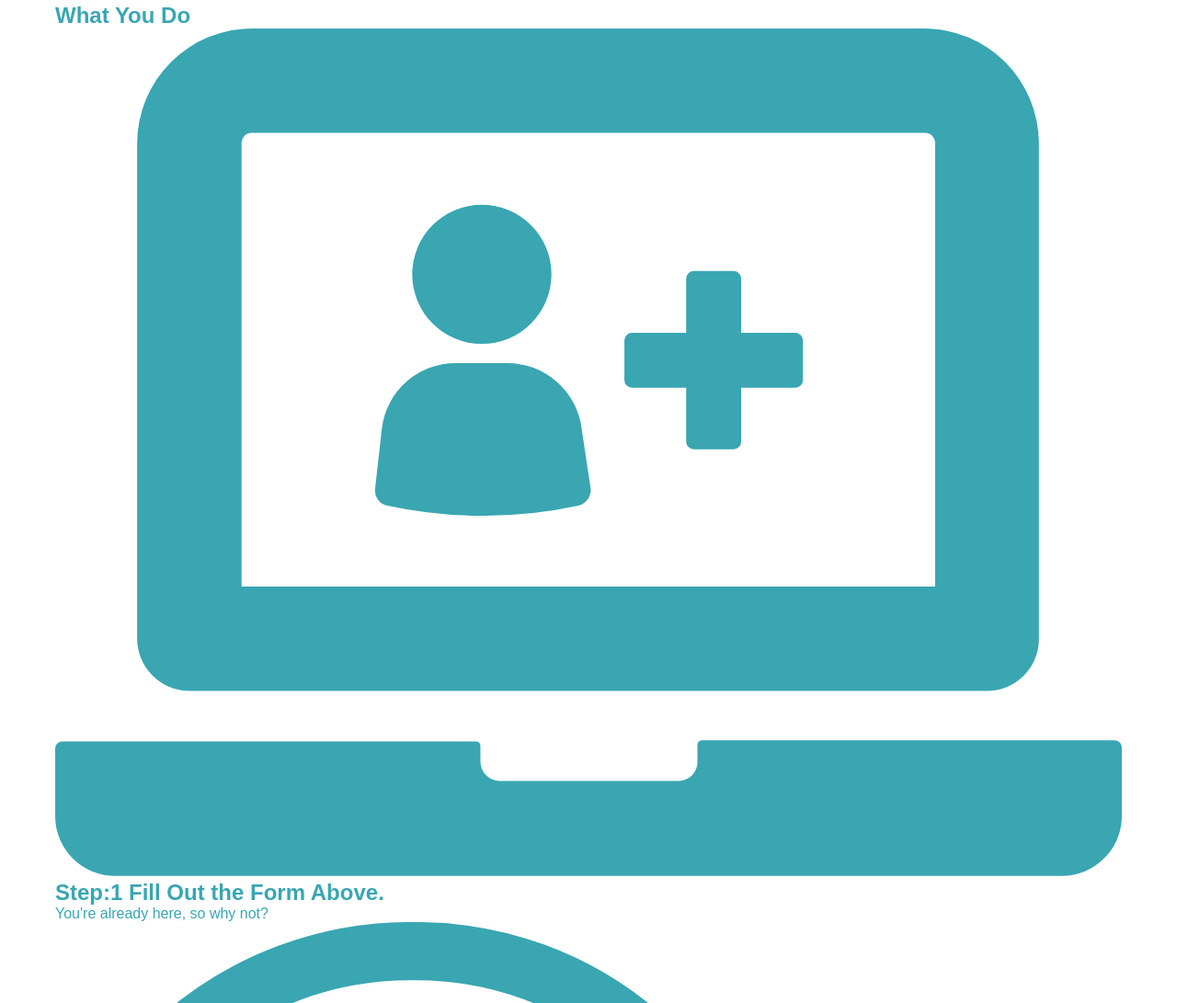
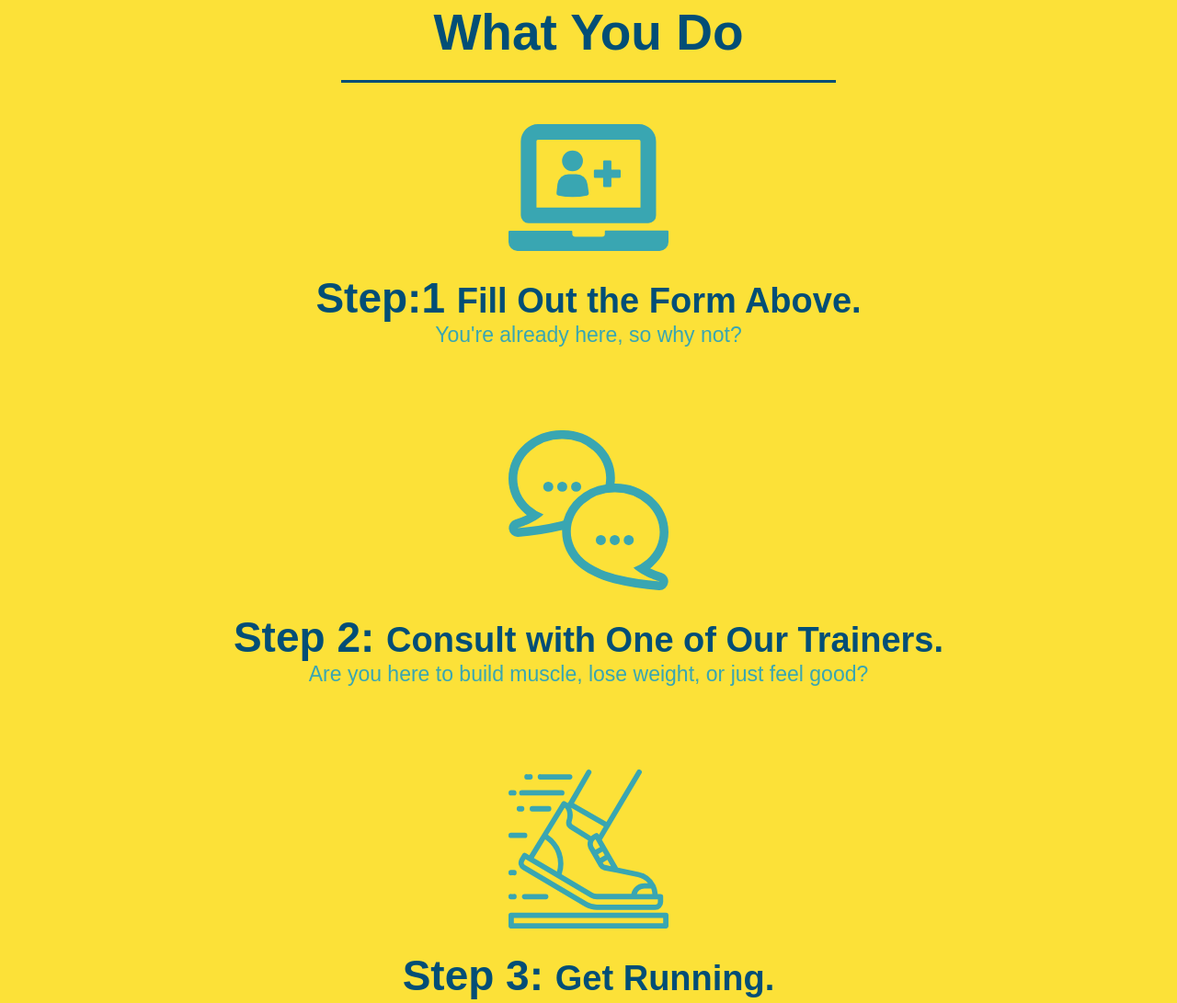
Before and after one commit to Hunyeh/run-buddy, a plain HTML site: page index.html in a window 1280 px wide. Shown: the part 1117-2208 px from the top of the page at 92% size. Drawn offline with Linux system fonts and the light colour scheme; files whose address does not match are found by name.

Commit message:
style what we do section

```diff
--- a/index.html
+++ b/index.html
@@ -71,38 +71,38 @@
 
        <!--"what we do" section -->
        <section id="what-we-do" class="intro">
-           <h2>What We Do</h2>
+           <h2 class="section-title primary-border">What We Do</h2>
            <p>
             butcher selfies chambray shabby chic gentrify readymade yr Echo Park XOXO Tumblr normcore Banksy direct trade Blue Bottle chillwave you probably haven't heard of them single-origin coffee Vice fanny pack fixie Odd Future Austin fingerstache pickled twee synth Wes Anderson Thundercats viral bitters flannel meggings narwhal Marfa Schlitz sustainable Intelligentsia umami deep v craft
            </p>
        </section>
 
        <!-- "what you do" section-->
-       <section id="what-you-do">
-           <h2>What You Do</h2>
+       <section id="what-you-do" class="steps">
+           <h2 class="section-title secondary border">What You Do</h2>
 
            <div>
                <!-- Insert this img element -->
                <img src="../run-buddy/images/step-1.svg" alt="">
-               <h3>Step:1 Fill Out the Form Above.</h3>
+               <h3>Step:1 <span>Fill Out the Form Above.</span></h3>
                <p>You're already here, so why not?</p>
            </div>
 
            <div>
                 <img src="../run-buddy/images/step-2.svg" alt="">
-               <h3>Step 2: Consult with One of Our Trainers.</h3>
+               <h3>Step 2: <span>Consult with One of Our Trainers.</span></h3>
                <p>Are you here to build muscle, lose weight, or just feel good?</p>
            </div>
 
            <div>
             <img src="../run-buddy/images/step-3.svg" alt="">
-               <h3>Step 3: Get Running.</h3>
+               <h3>Step 3: <span>Get Running.</span></h3>
                <p>Hit the ground running (literally) once your trainer lays out your plan. </p>
            </div>
 
            <div>
             <img src="../run-buddy/images/step-4.svg" alt="">
-               <h3>Step4: See Results.</h3>
+               <h3>Step 4: <span>See Results.</span></h3>
                <p>Bi-weekly checkins with your trainer will keep you focused.</p>
            </div>
        </section>
--- a/style.css
+++ b/style.css
@@ -128,16 +128,6 @@ section {
     text-align: center;
 }
 
-.intro h2 {
-    font-size: 55px;
-    color: #024e76;
-    margin-bottom: 35px;
-    padding: 0 100px 20px 100px;
-    border-bottom: 3px solid;
-    border-color: #fce138;
-    display: inline-block;
-}
-
 .intro p {
     line-height: 1.7;
     color: #39a6b2;
@@ -145,3 +135,49 @@ section {
     font-size: 20px;
     margin: 0 auto;
 }
+
+.steps {
+    text-align: center;
+    background: #fce138;
+}
+
+.section-title {
+    font-size: 55px;
+    color: #024e76;
+    margin-bottom: 35px;
+    padding: 0 100px 20px 100px;
+    border-bottom: 3px solid;
+    display: inline-block;
+}
+
+.primary-border {
+    border-color: #fce138;
+}
+
+.secondary-border {
+    border-color: #39a6b2;
+}
+
+.steps div {
+    margin-bottom: 80px;
+}
+
+.steps img {
+    width: 15%;
+    margin: 10px 0;
+}
+
+.steps h3 {
+    color: #024e76;
+    font-size: 46px;
+    margin-top: 10px;
+}
+
+.steps p {
+    color: #39a6b2;
+    font-size: 23px;
+}
+
+.steps span {
+    font-size: 38px;
+}
```
